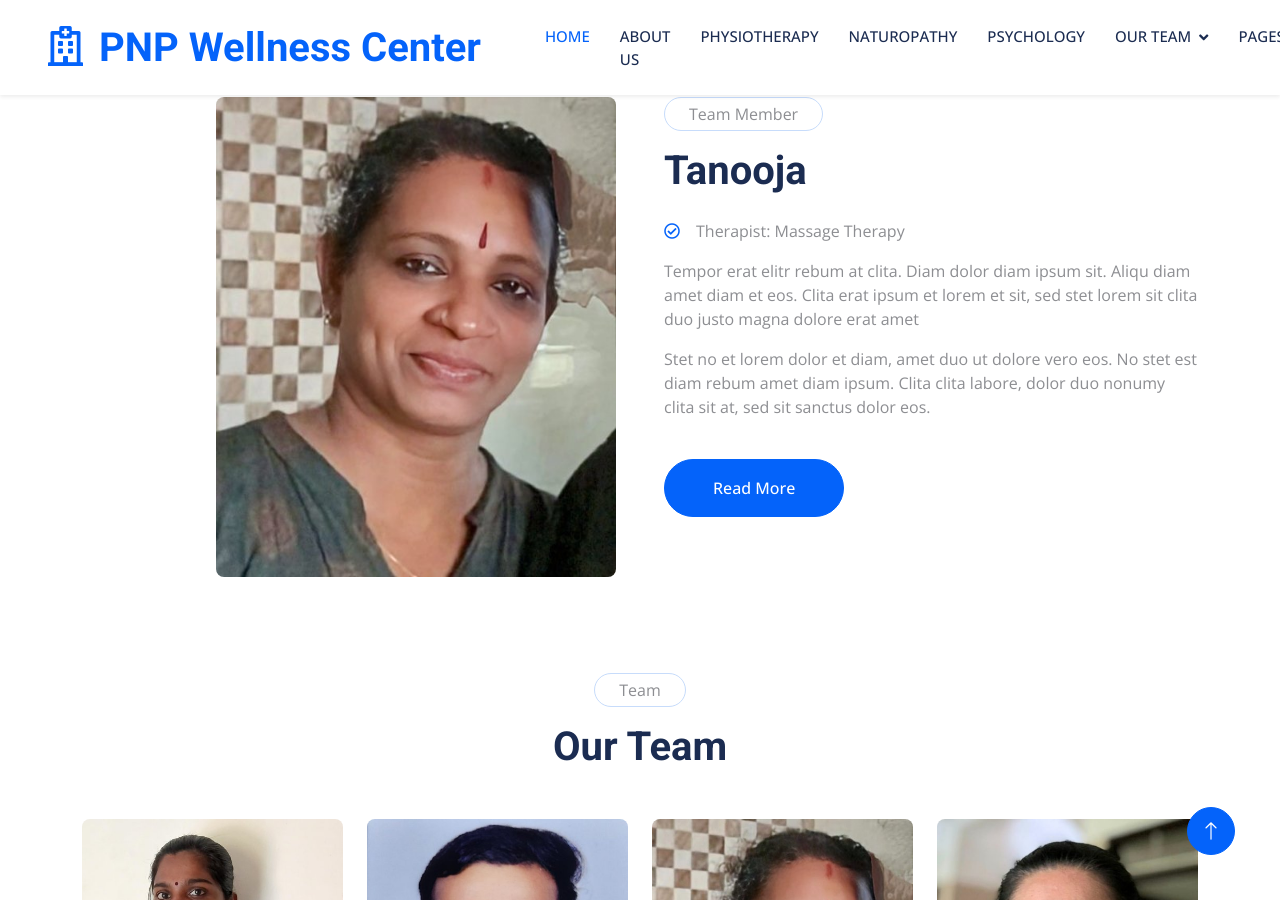
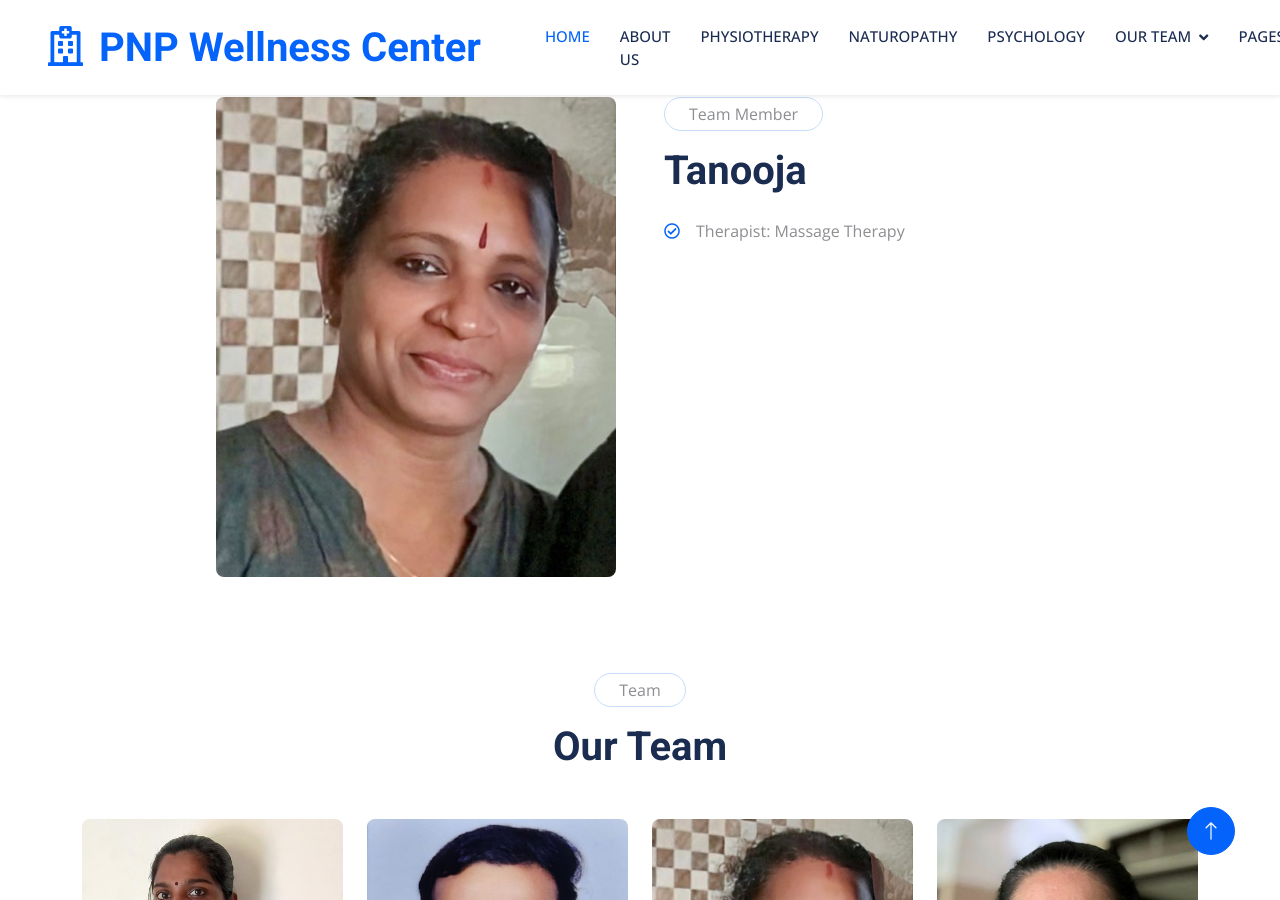
Before and after one commit to betsyrosethomas/betsyrosethomas.github.io, a Jekyll site: the page built from team/tanooja.html, in a window 1280 px wide and 900 px high, scrolled down 456 px. Built offline with Jekyll 4.4.1, drawn with Linux system fonts in a browser that asks for light colours; nearby versions of some CDN libraries.

```diff
--- a/_layouts/person.html
+++ b/_layouts/person.html
@@ -32,7 +32,12 @@ layout: default
             </div>
             <div class="col-lg-6 wow fadeIn" data-wow-delay="0.5s">
                 <p class="d-inline-block border rounded-pill py-1 px-4">Team Member</p>
-                <h1 class="mb-4">{{ person.name }}</h1>
+                <h1 class="mb-1">{{ person.name }}</h1>
+
+                <h4 class="mb-4">{{ person.qual }}</h4>
+
+                <p class="mb-4">{{ person.experience }}</p>
+
 
                 {% if person.roles contains "director" %}
                   <p><i class="far fa-check-circle text-primary me-3"></i>{{ person.name }} is a managing director of PNP Wellness Center.</p>
@@ -42,9 +47,8 @@ layout: default
                   <p><i class="far fa-check-circle text-primary me-3"></i>Therapist: {{ person.specialty }}</p>
                 {% endif %}
 
-                <p>Tempor erat elitr rebum at clita. Diam dolor diam ipsum sit. Aliqu diam amet diam et eos. Clita erat ipsum et lorem et sit, sed stet lorem sit clita duo justo magna dolore erat amet</p>
-                <p class="mb-4">Stet no et lorem dolor et diam, amet duo ut dolore vero eos. No stet est diam rebum amet diam ipsum. Clita clita labore, dolor duo nonumy clita sit at, sed sit sanctus dolor eos.</p>
-                <a class="btn btn-primary rounded-pill py-3 px-5 mt-3" href="">Read More</a>
+                <p class="mb-4">{{ person.description }}</p>
+
             </div>
         </div>
     </div>
```
Also changed, not shown: _data/team.json (+18 -6 lines).
